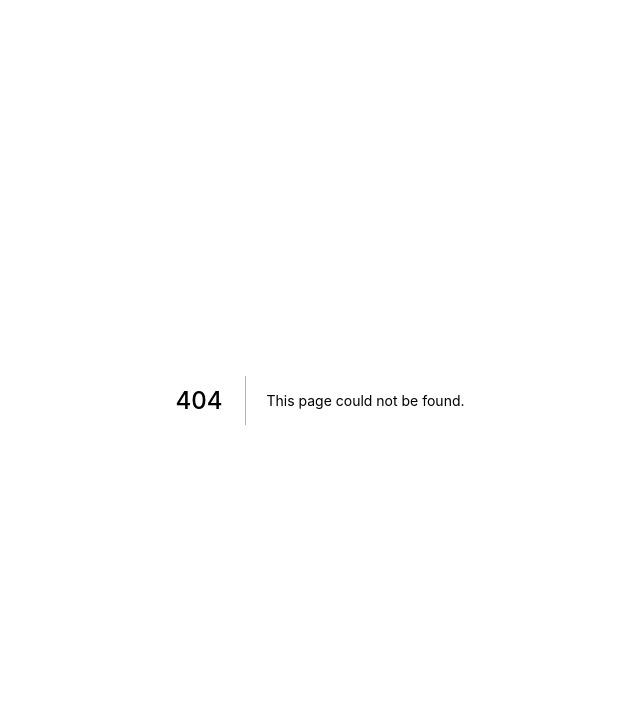
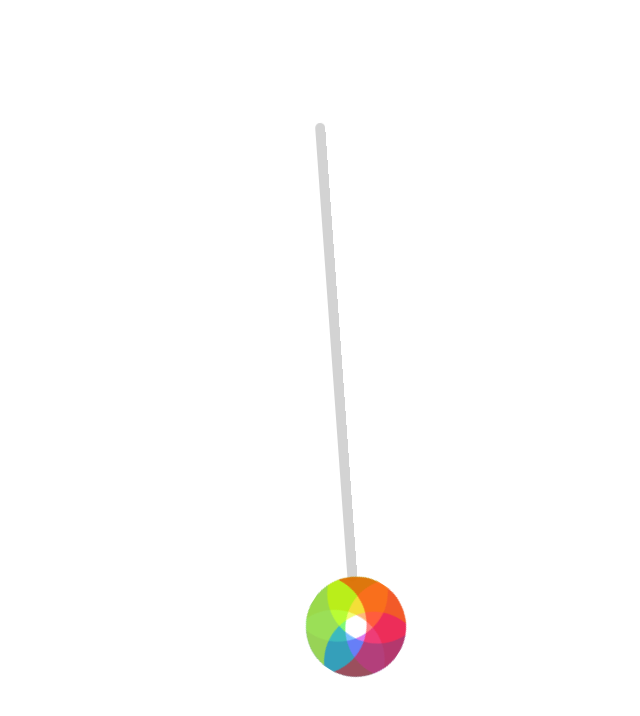
Before and after one commit to CyanCherry/cyan-fun, a Next.js app: page /games in a window 1280 px wide. Before the commit this address had no page. Shown: the top 716 px of the page, without its empty margins (320-960 px from the left). Built offline with nearby package versions, Linux system fonts and the light colour scheme.

Commit message:
feat: clock pendulum for fun

```diff
--- a/package.json
+++ b/package.json
@@ -11,8 +11,8 @@
   "dependencies": {
     "@emotion/react": "^11.9.0",
     "@emotion/styled": "^11.8.1",
-    "@mui/icons-material": "^5.6.2",
-    "@mui/material": "^5.7.0",
+    "@mui/icons-material": "^5.8.0",
+    "@mui/material": "^5.8.0",
     "next": "12.1.6",
     "react": "^18.1.0",
     "react-dom": "^18.1.0",
@@ -20,7 +20,7 @@
     "xlsx": "^0.18.5"
   },
   "devDependencies": {
-    "@types/node": "17.0.32",
+    "@types/node": "17.0.34",
     "@types/react": "18.0.9",
     "eslint": "8.15.0",
     "eslint-config-next": "12.1.6",
--- /dev/null
+++ b/pages/games/index.module.scss
@@ -0,0 +1,100 @@
+.background {
+  display: flex;
+  align-items: center;
+  justify-content: center;
+  min-height: 100vh;
+  min-width: 100vw;
+  flex-direction: column;
+}
+
+.container {
+  display: flex;
+  align-items: center;
+  justify-content: center;
+  flex-flow: column;
+  height: 70vh;
+  width: 70vw;
+  transform-origin: center 5px;
+  animation: swing infinite ease-in-out 3.5s;
+}
+
+@keyframes swing {
+  0% {
+    transform: rotate(20deg);
+  }
+  50% {
+    transform: rotate(-20deg);
+  }
+  100% {
+    transform: rotate(20deg);
+  }
+}
+
+.lint {
+  width: 10px;
+  height: calc(100% - 100px);
+  background-color: lightgray;
+  border-radius: 5px;
+}
+
+
+$red: rgba(255, 0, 0, 0.5);
+$orange: rgba(253, 127, 11, 0.54);
+$yellow: rgba(235, 255, 0, 0.54);
+$green: rgba(22, 243, 3, 0.55);
+$blue: rgba(0, 133, 255, 0.53);
+$purple: rgba(190, 11, 224, 0.55);
+
+.circle {
+  $circle-diameter: 100px;
+  // to make the circle is divide into six equal parts
+  // there is x^2+y^2 equals to diameter, and x/y equals to √3
+
+  --offset-ratio: 1;
+  --shadow-depth: calc(#{$circle-diameter} * 0.2 * var(--offset-ratio));
+  --y-offset: calc(var(--shadow-depth) * 0.5);
+  --x-offset: calc(var(--y-offset) * 1.7320508076);
+
+  position: relative;
+  height: $circle-diameter;
+  width: $circle-diameter;
+  border-radius: 50%;
+  transition: all 3.5s ease-in-out;
+  margin-top: -5px;
+  box-shadow: (
+          inset var(--x-offset) calc(-1 * var(--y-offset)) $red,
+          inset calc(-1 * var(--x-offset)) calc(-1 * var(--y-offset)) $yellow,
+          inset 0 var(--shadow-depth) $blue,
+          inset calc(-1 * var(--x-offset)) var(--y-offset) $green,
+          inset var(--x-offset) var(--y-offset) $purple,
+          inset 0 calc(-1 * var(--shadow-depth)) $orange,
+  );
+  animation: spin 3.5s ease-in-out infinite;
+}
+
+@property --offset-ratio {
+  syntax: '<number>';
+  inherits: false;
+  initial-value: 1;
+}
+
+@keyframes spin {
+  0% {
+    --offset-ratio: 1;
+    transform: rotate(0);
+  }
+  25% {
+    --offset-ratio: 2;
+  }
+  50% {
+    --offset-ratio: 1;
+    transform: rotate(360deg);
+  }
+  75% {
+    --offset-ratio: 2;
+  }
+  100% {
+    --offset-ratio: 1;
+    transform: rotate(0);
+  }
+}
--- /dev/null
+++ b/pages/games/index.tsx
@@ -0,0 +1,14 @@
+import styles from "./index.module.scss"
+
+function Games() {
+  return (
+    <div className={styles.background}>
+      <div className={styles.container}>
+        <div className={styles.lint}/>
+        <div className={styles.circle}/>
+      </div>
+    </div>
+  )
+}
+
+export default Games
```
Also changed, not shown: pages/games/ursus/index.tsx (+3 -7 lines), 1 other file (tests, documents, lock files or other folders).
